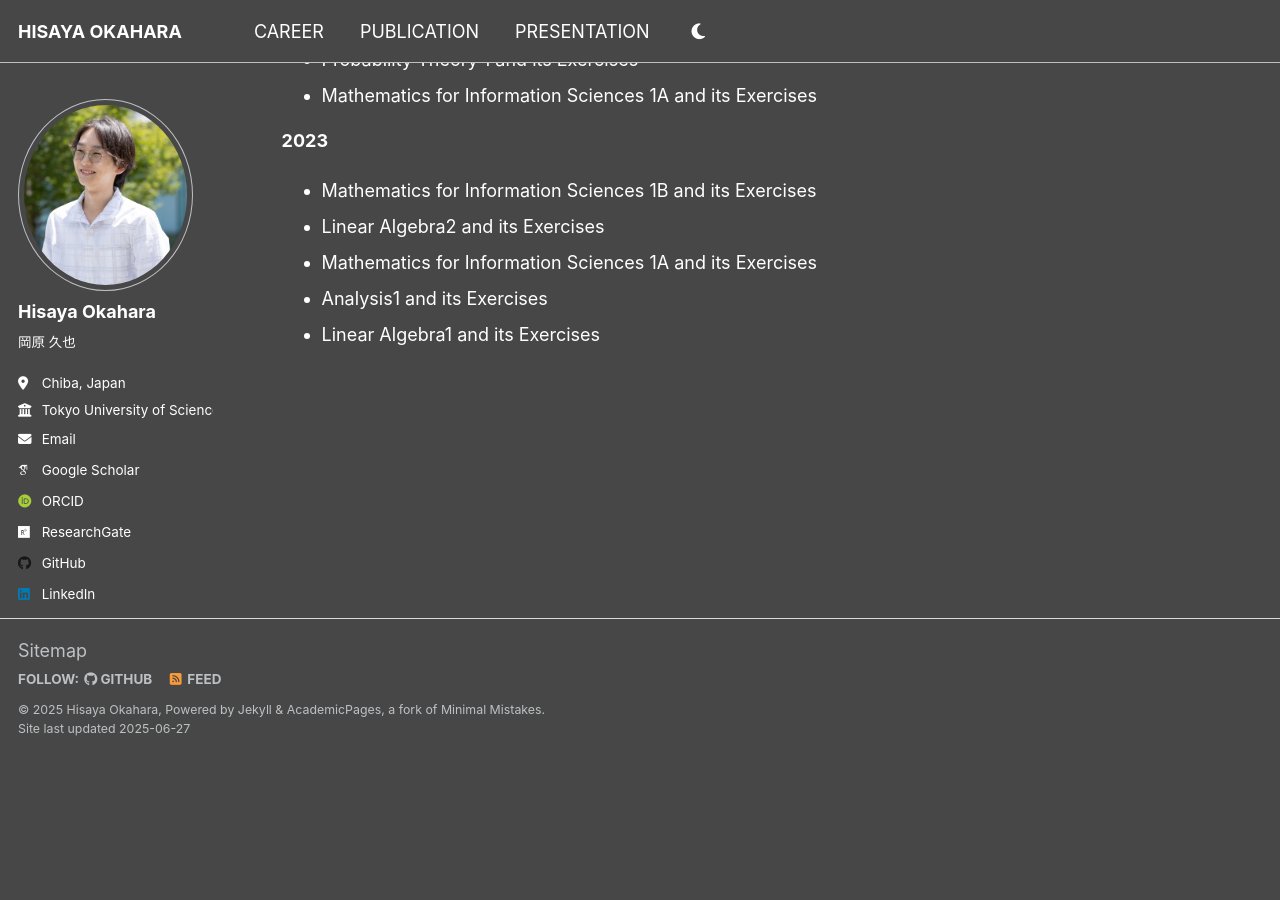
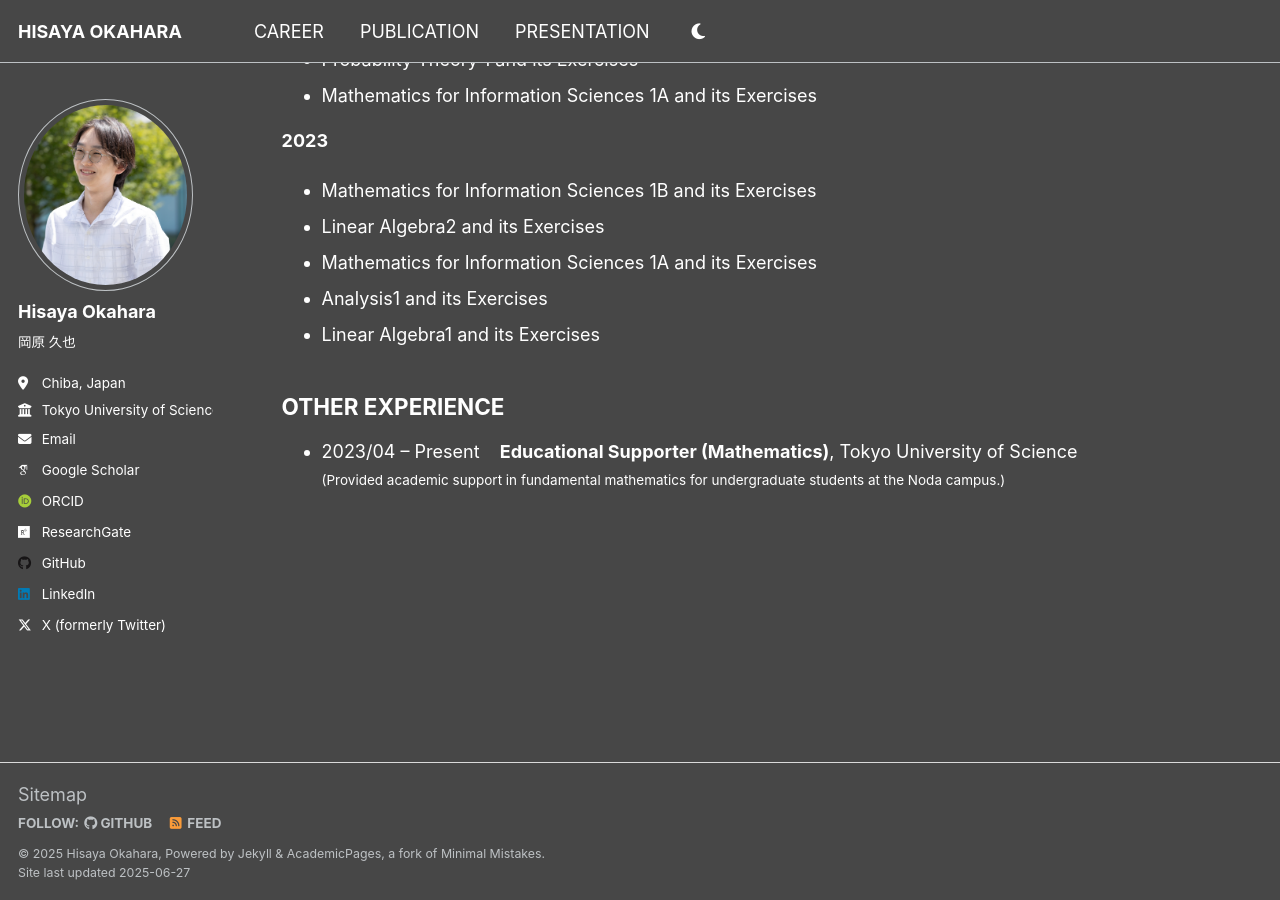
Before and after one commit to h-okahara/h-okahara.github.io, a Jekyll site: the page built from _pages/career.md, in a window 1280 px wide and 900 px high, scrolled down 1019 px. Built offline with Jekyll 4.4.1, drawn with Linux system fonts in a browser that asks for light colours; some web fonts are replaced; before the commit the page ends 1775 px from its top, so only the background shows below that.

Commit message:
Update career.md

```diff
--- a/_pages/career.md
+++ b/_pages/career.md
@@ -46,3 +46,10 @@ author_profile: true
 - Mathematics for Information Sciences 1A and its Exercises
 - Analysis1 and its Exercises
 -	Linear Algebra1 and its Exercises
+
+
+
+## OTHER EXPERIENCE
+
+- 2023/04 – Present &nbsp;&nbsp; **Educational Supporter (Mathematics)**, Tokyo University of Science
+  <small>(Provided academic support in fundamental mathematics for undergraduate students at the Noda campus.)</small>
```
